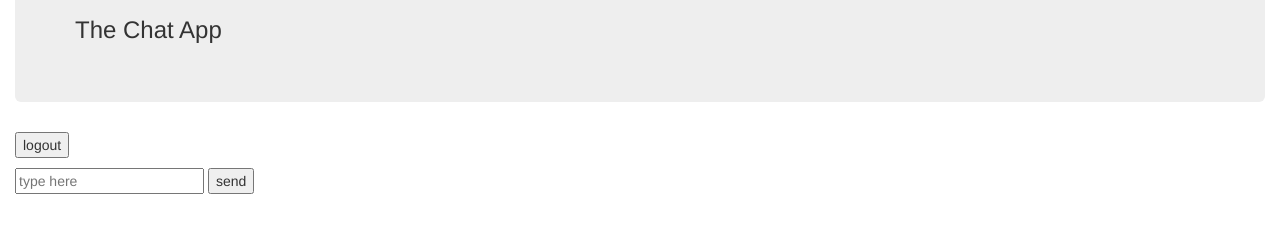
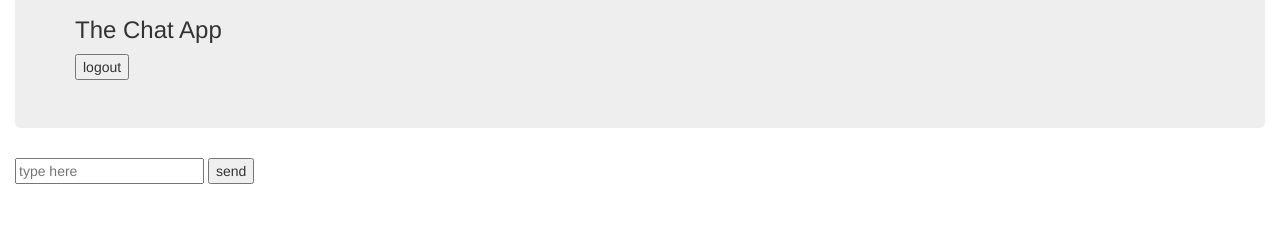
Before and after one commit to AlexBrooks2000/Chat_app, a plain HTML site: page messaging.html in a window 1280 px wide. Shown: the part 140-372 px from the top of the page. Drawn offline with nearby package versions, Linux system fonts and the light colour scheme; no server answers.

Commit message:
pretty much works

```diff
--- a/css.css
+++ /dev/null
@@ -1,3 +0,0 @@
-.jumbotron{
-  background-color: #66a3ff;
-}
--- a/messaging.html
+++ b/messaging.html
@@ -19,8 +19,8 @@
     <div class="jumbotron jumbotron-fluid">
       <h1>Keith&copy;</h1>
       <h3>The Chat App</h3>
+      <button onclick="signOutUser()">logout</button>
   </div>
-    <button onclick="signOutUser()">logout</button>
     <p id="mainChat"><p>
     <input type="text" placeholder="type here" id="input" />
     <button onclick="addMessage()">send</button>
```
